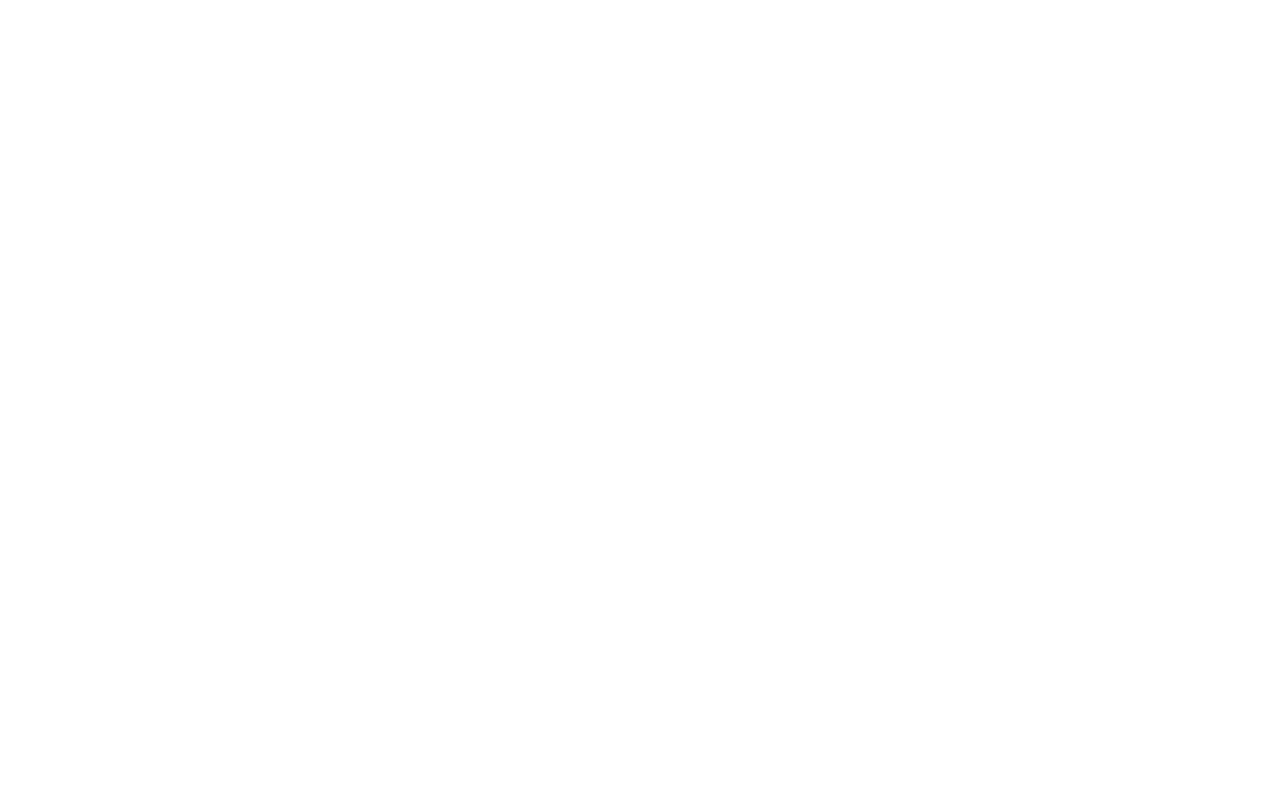
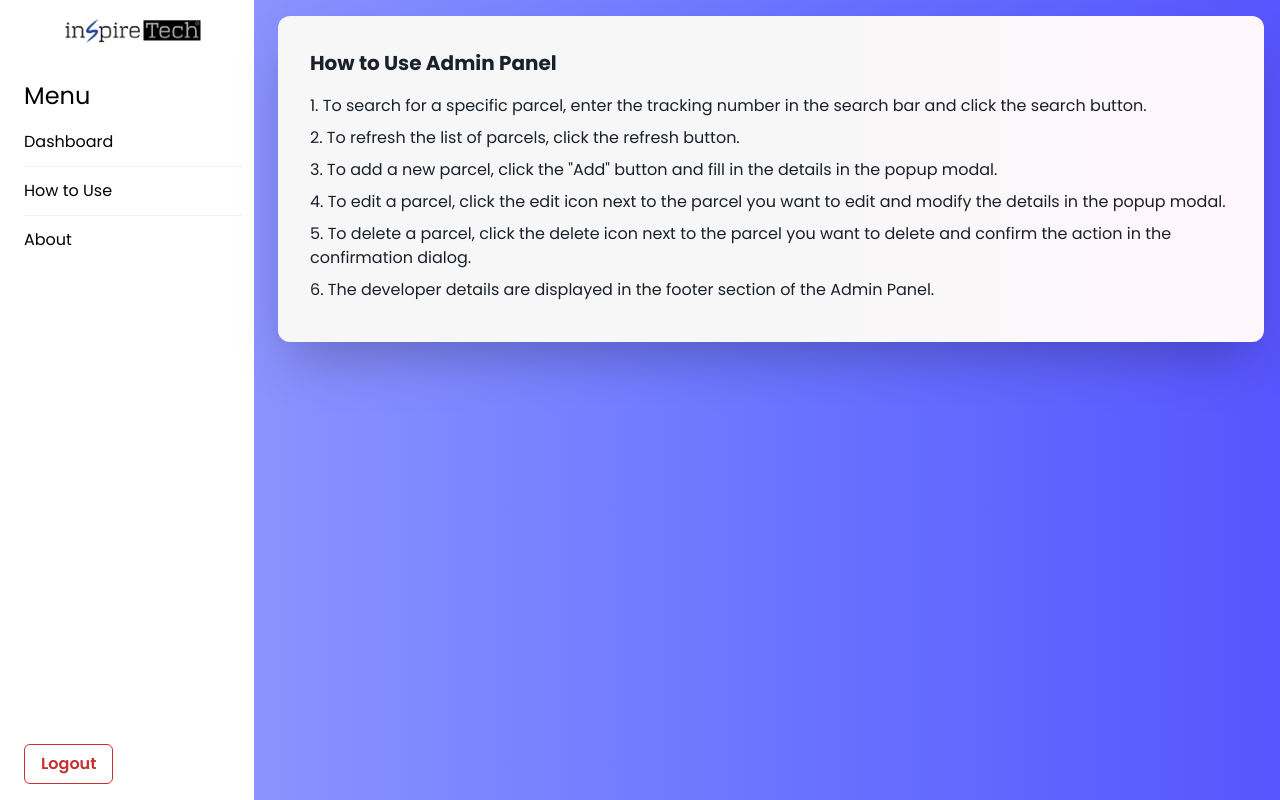
Before and after one commit to hrtechplus/InspiredTech-Tracking, a React (Create React App) app in the folder frontend/: page /howto in a window 1280 px wide. Before the commit this address had no page. Built offline with nearby package versions, Linux system fonts and the light colour scheme.

Commit message:
index.js , style.css
added the  how to use  section

```diff
--- a/frontend/src/index.js
+++ b/frontend/src/index.js
@@ -11,6 +11,7 @@ import Admin_DashBoard from "./trackingComponent/admin/DashBoard";
 import TrackingPage from "./trackingComponent/user/ParcelForm";
 import Home from "./trackingComponent/Common/Home";
 import EditParcel from "./trackingComponent/admin/EditParcel";
+import HowToUse from "./trackingComponent/admin/Component/HowToUse";
 
 import { Toaster } from "react-hot-toast";
 //comment
@@ -26,6 +27,7 @@ root.render(
         <Route path="/parcel" element={<TrackingPage />} />
         <Route path="/edit" element={<EditParcel />} />
         <Route path="/test" element={<AdminDashBoard />} />
+        <Route path="/howto" element={<HowToUse />} />
       </Routes>
     </BrowserRouter>
     <Toaster position="bottom-center" reverseOrder={false} />
--- /dev/null
+++ b/frontend/src/trackingComponent/admin/Component/HowToUse.jsx
@@ -0,0 +1,63 @@
+import React from "react";
+import SideNavigation from "./SideNavigation";
+import "./css/style.css";
+import { Grid, GridItem, Box, Text, Center } from "@chakra-ui/react";
+
+const HowToUse = () => {
+  return (
+    <Grid
+      templateAreas={`"nav main"`}
+      gridTemplateRows={"1fr"}
+      gridTemplateColumns={"250px 1fr"}
+      h="100vh"
+      gap="1"
+    >
+      <GridItem pl="2" area={"nav"}>
+        <SideNavigation />
+      </GridItem>
+
+      <GridItem pl="2" area={"main"} className="grid_second">
+        <Center>
+          <Box
+            p={8}
+            boxShadow="2xl"
+            borderRadius="xl"
+            m={4}
+            width="100%"
+            className="panel"
+          >
+            <Text fontSize="xl" fontWeight="bold" mb={4}>
+              How to Use Admin Panel
+            </Text>
+            <Text mb={2}>
+              1. To search for a specific parcel, enter the tracking number in
+              the search bar and click the search button.
+            </Text>
+            <Text mb={2}>
+              2. To refresh the list of parcels, click the refresh button.
+            </Text>
+            <Text mb={2}>
+              3. To add a new parcel, click the "Add" button and fill in the
+              details in the popup modal.
+            </Text>
+            <Text mb={2}>
+              4. To edit a parcel, click the edit icon next to the parcel you
+              want to edit and modify the details in the popup modal.
+            </Text>
+            <Text mb={2}>
+              5. To delete a parcel, click the delete icon next to the parcel
+              you want to delete and confirm the action in the confirmation
+              dialog.
+            </Text>
+            <Text mb={2}>
+              6. The developer details are displayed in the footer section of
+              the Admin Panel.
+            </Text>
+          </Box>
+        </Center>
+      </GridItem>
+    </Grid>
+  );
+};
+
+export default HowToUse;
--- a/frontend/src/trackingComponent/admin/Component/SideNavigation.jsx
+++ b/frontend/src/trackingComponent/admin/Component/SideNavigation.jsx
@@ -26,10 +26,13 @@ const Sidebar = () => {
           <Box>
             <List spacing={3}>
               <ListItem>
-                <Link to="/AdminDashBoard">Dashboard</Link>
+                <Link to="/edit">Dashboard</Link>
               </ListItem>
               <Divider></Divider>
-              <ListItem>How to Use</ListItem>
+              <ListItem>
+                {" "}
+                <Link to="/howto">How to Use</Link>
+              </ListItem>
               <Divider></Divider>
               <ListItem>About</ListItem>
 
--- /dev/null
+++ b/frontend/src/trackingComponent/admin/Component/css/style.css
@@ -0,0 +1,3 @@
+.panel {
+  background: linear-gradient(to left, #fff7fc, #f7f7f7, #f7f7f7);
+}
```
Also changed, not shown: 1 other file (tests, documents, lock files or other folders).
